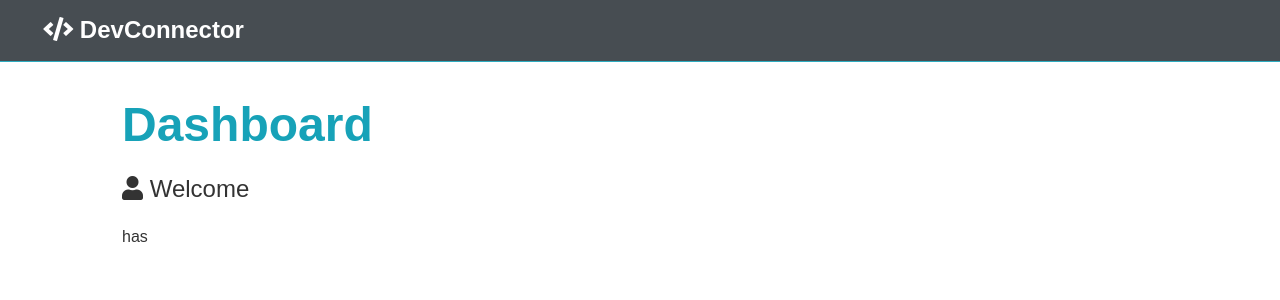
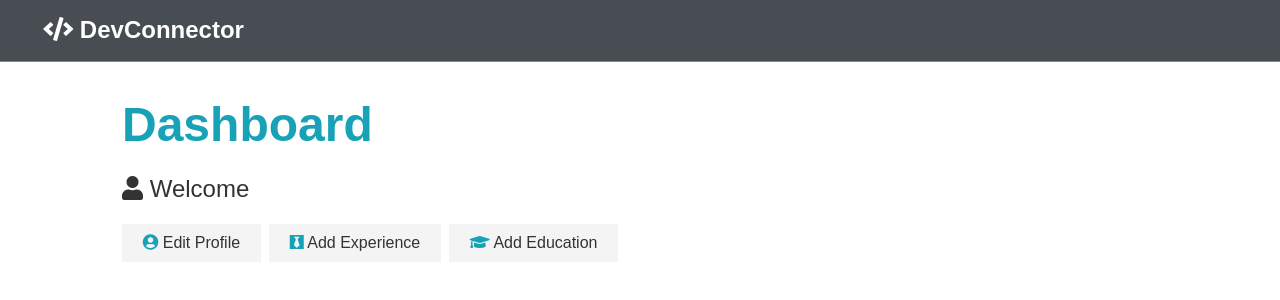
Before and after one commit to Caiheng111/DEV-CONNECTOR, a React (Create React App) app in the folder client/: page /dashboard in a window 1280 px wide. Shown: the top 300 px of the page. Built offline with nearby package versions, Linux system fonts and the light colour scheme; no server answers.

Commit message:
add the current profile

```diff
--- a/client/src/components/dashboard/Dashboard.js
+++ b/client/src/components/dashboard/Dashboard.js
@@ -3,6 +3,7 @@ import {Link} from 'react-router-dom'
 import PropTypes from 'prop-types'
 import {connect} from 'react-redux'
 import {getCurrentProfile} from '../../actions/profile'
+import DashboardAction from './DashboardAction'
 import Spinner from '../layout/Spinner'
 
 const Dashboard = ({getCurrentProfile, auth:{user}, profile :{ profile, loading}})=> {
@@ -21,7 +22,7 @@ const Dashboard = ({getCurrentProfile, auth:{user}, profile :{ profile, loading}
 
       {profile  !== null ?
       ( <Fragment>
-          has  <br/>
+          <DashboardAction/>
 
       </Fragment>) :
       (<Fragment>has not <br/>
--- /dev/null
+++ b/client/src/components/dashboard/DashboardAction.js
@@ -0,0 +1,17 @@
+import React from 'react'
+import {Link} from 'react-router-dom'
+
+ const DashboardAction = () => {
+  return (
+    <div class="dash-buttons">
+      <Link to="/edit-profile" className="btn btn-light"
+        ><i className="fas fa-user-circle text-primary"></i> Edit Profile </Link>
+      <Link to="/add-experience" className="btn btn-light"
+        ><i className="fab fa-black-tie text-primary"></i> Add Experience</Link>
+      <Link to="/add-education" className="btn btn-light"
+        ><i class="fas fa-graduation-cap text-primary"></i> Add Education</Link>
+    </div>
+  )
+}
+
+export default DashboardAction
```
Also changed, not shown: client/src/components/profile-form/EditProfile.js (added).
